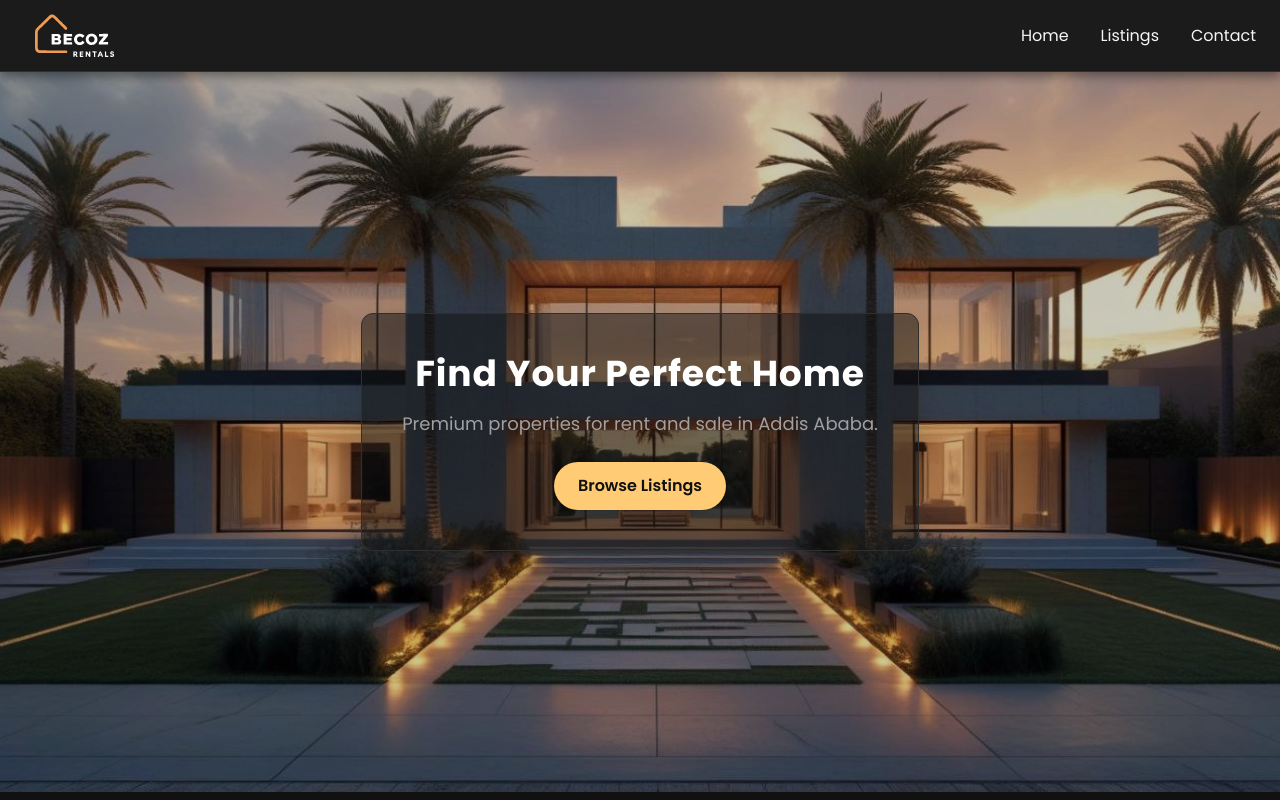
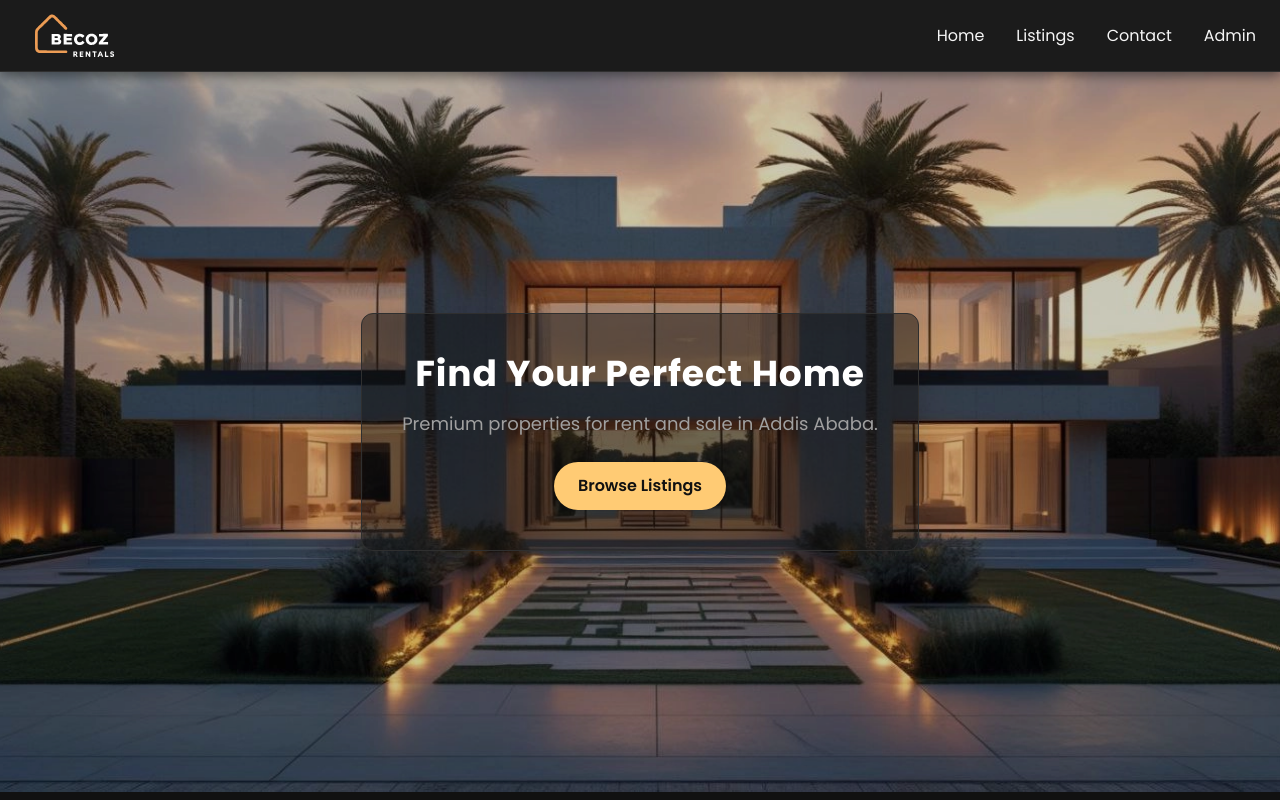
Before and after one commit to dawit-yitbarek/becoz, a React (Vite) app in the folder becoz/: page / in a window 1280 px wide. Shown: the top 800 px of the page. Built offline with nearby package versions, Linux system fonts and the light colour scheme; no server answers.

Commit message:
Update Navbar links

```diff
--- a/becoz/src/components/Navbar.jsx
+++ b/becoz/src/components/Navbar.jsx
@@ -25,6 +25,9 @@ export default function Navbar() {
           </li>
           <li>
             <Link to="/contact" className="hover:text-[#FFCB74] transition duration-300 font-medium">Contact</Link>
+          </li>
+          <li>
+            <Link to="/admin" className="hover:text-[#FFCB74] transition duration-300 font-medium">Admin</Link>
           </li>
         </ul>
 
@@ -68,6 +71,15 @@ export default function Navbar() {
                 Contact
               </Link>
             </li>
+            <li>
+              <Link
+                to="/admin"
+                onClick={() => setMenuOpen(false)}
+                className="hover:text-[#FFCB74] transition font-medium"
+              >
+                Admin
+              </Link>
+            </li>
           </ul>
         </div>
       )}
```
